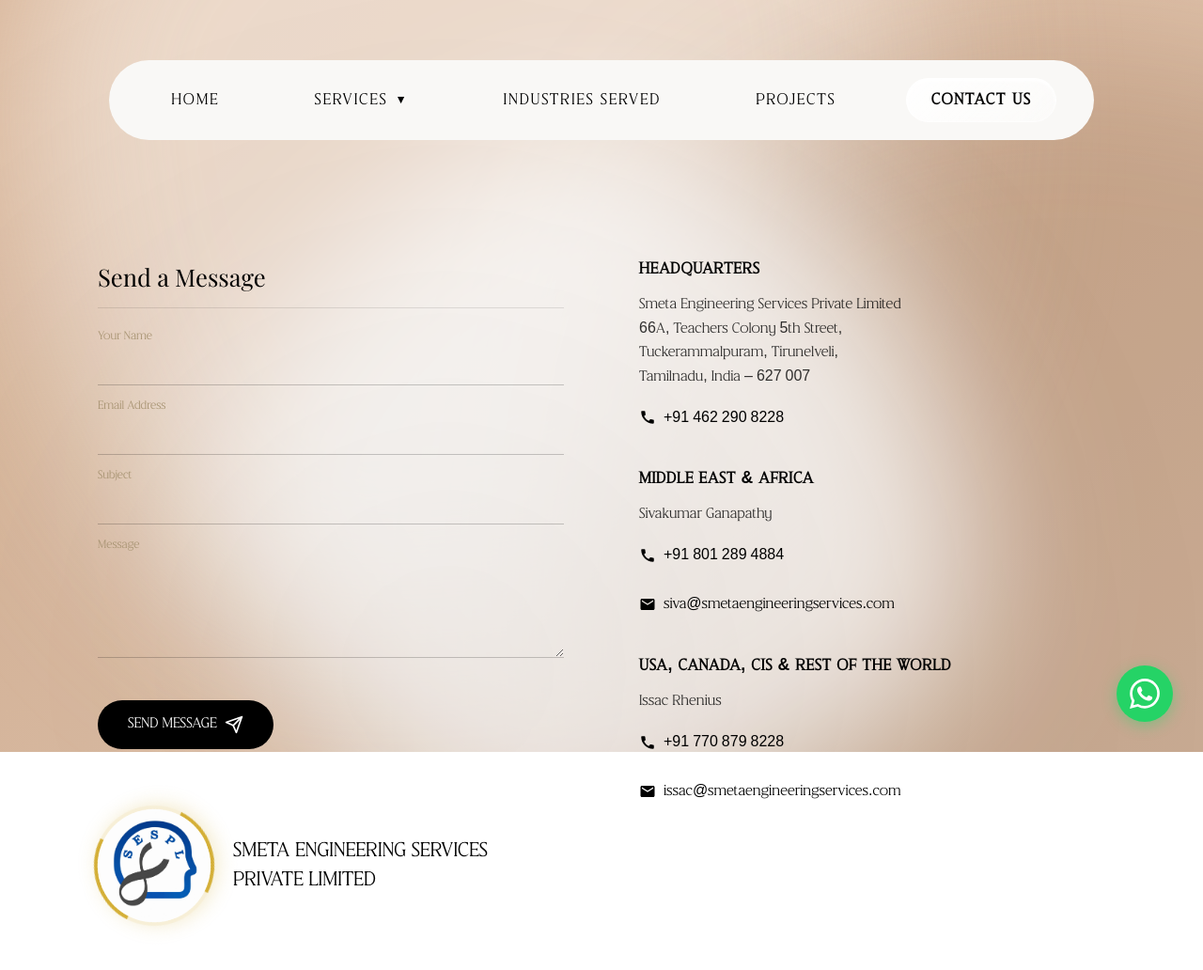
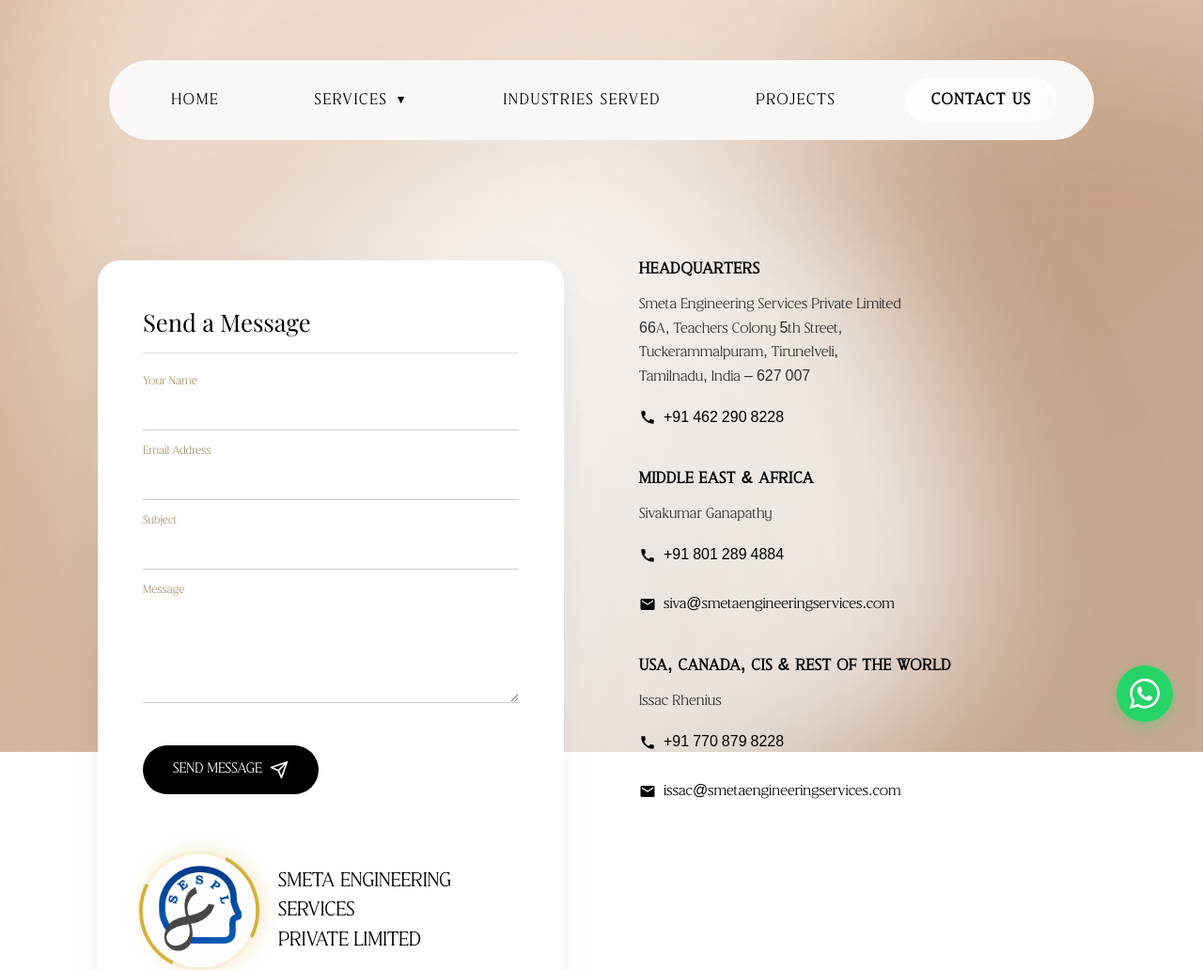
Before and after one commit to jegatheesh-che/smeta-engineering, a plain HTML site: page contact.html in a window 1280 px wide. Shown: the top 1032 px of the page at 94% size. Drawn offline with nearby package versions, Linux system fonts and the light colour scheme; a web font is replaced by a local one.

Commit message:
Add white background to contact form container for better input visibility

```diff
--- a/style.css
+++ b/style.css
@@ -2700,6 +2700,13 @@
   gap: 4rem;
 }
 
+.contact-form-container {
+  background: #ffffff;
+  padding: 3rem;
+  border-radius: 1.5rem;
+  box-shadow: 0 10px 40px rgba(0, 0, 0, 0.05);
+}
+
 .contact__subtitle {
   font-family: var(--font-display);
   font-size: 2rem;
```
